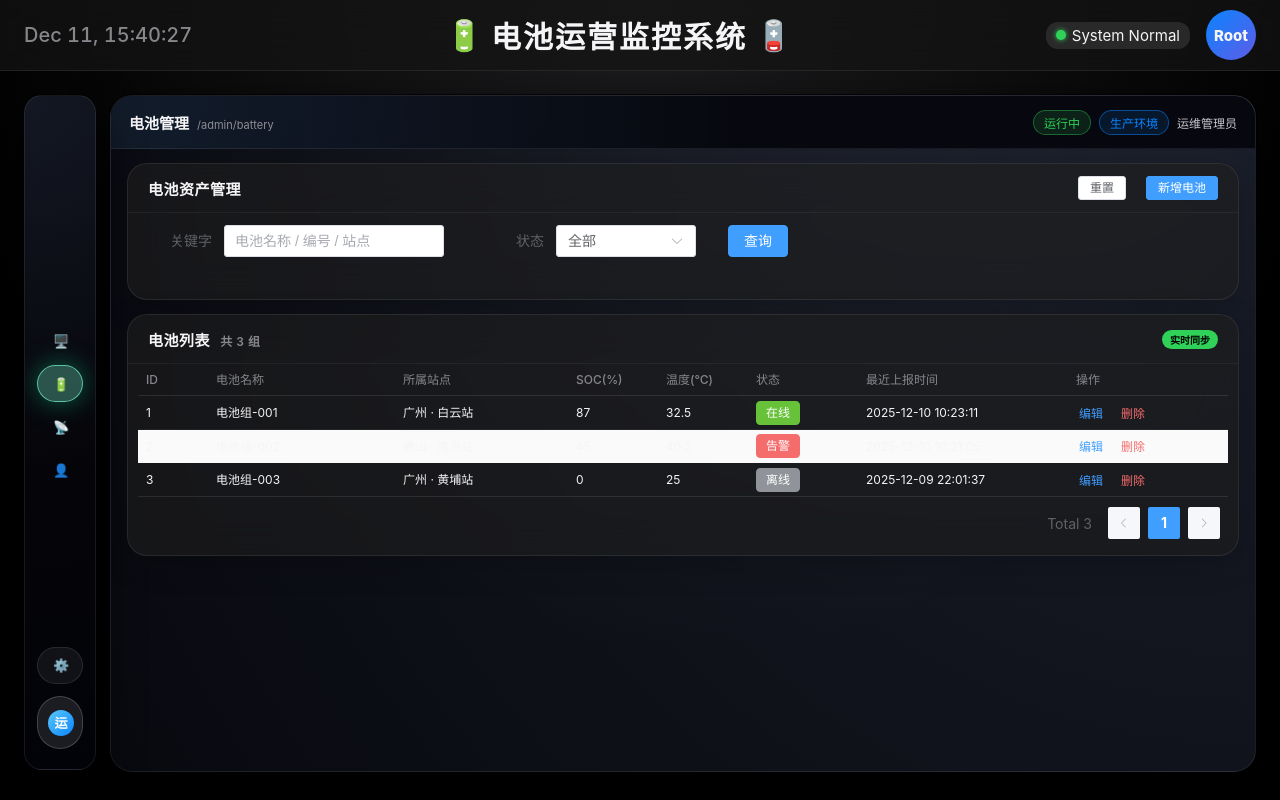
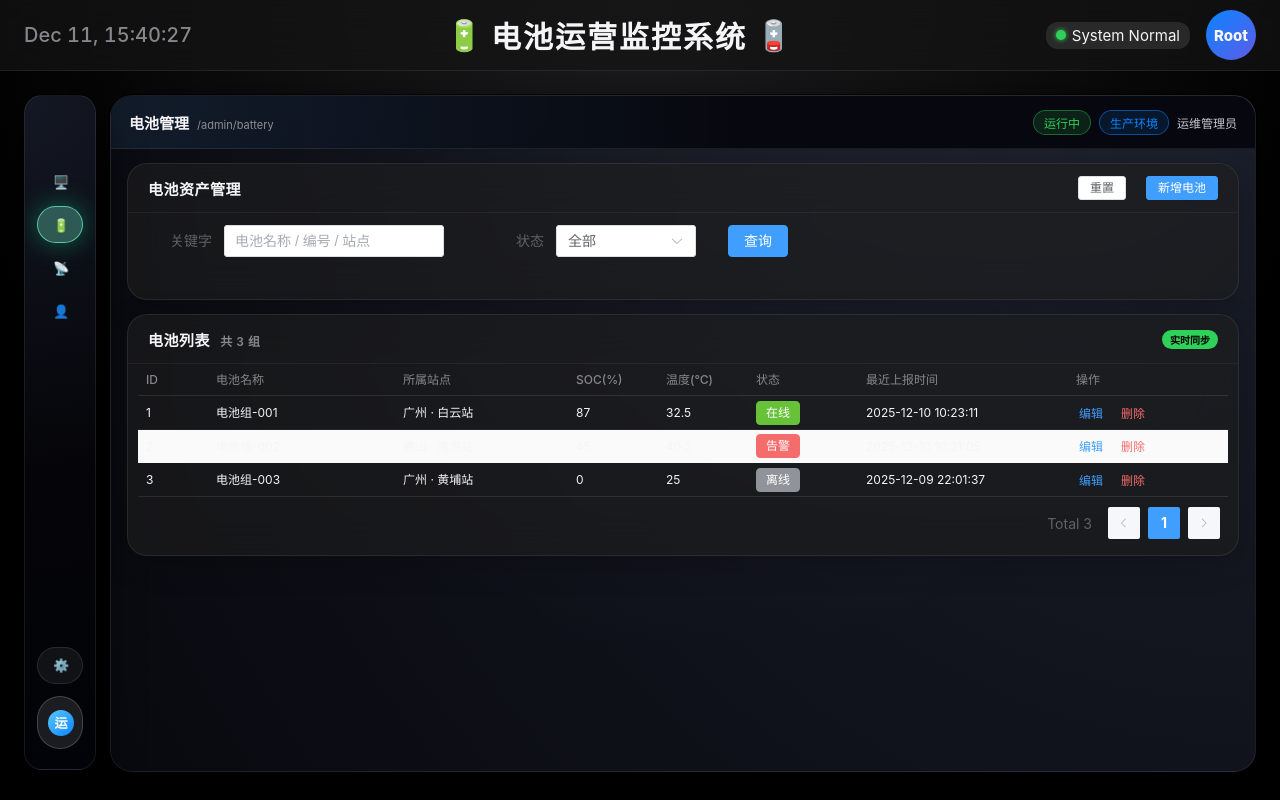
Before and after one commit to Yike-Lin/Battery_monitor_web, a Vue app: page /admin/battery in a window 1280 px wide. Built offline with nearby package versions, Linux system fonts and the light colour scheme; the HTML template or start-up script is replaced by a standard one.

Commit message:
侧边栏选项样式靠上

```diff
--- a/src/components/admin/AdminSidebar.vue
+++ b/src/components/admin/AdminSidebar.vue
@@ -76,7 +76,8 @@ const navItems = [
   box-sizing: border-box;
   display: flex;
   flex-direction: column;
-  justify-content: space-between;
+  /* justify-content: space-between; */
+  justify-content: flex-start;
 
   background: radial-gradient(circle at 0 0, #141824 0, #050509 55%, #020308 100%);
   border-radius: 18px;
@@ -194,6 +195,7 @@ const navItems = [
   flex-direction: column;
   gap: 12px;
   margin-bottom: 4px;
+  margin-top: auto;
 }
 
 .nav-item.ghost {
```
